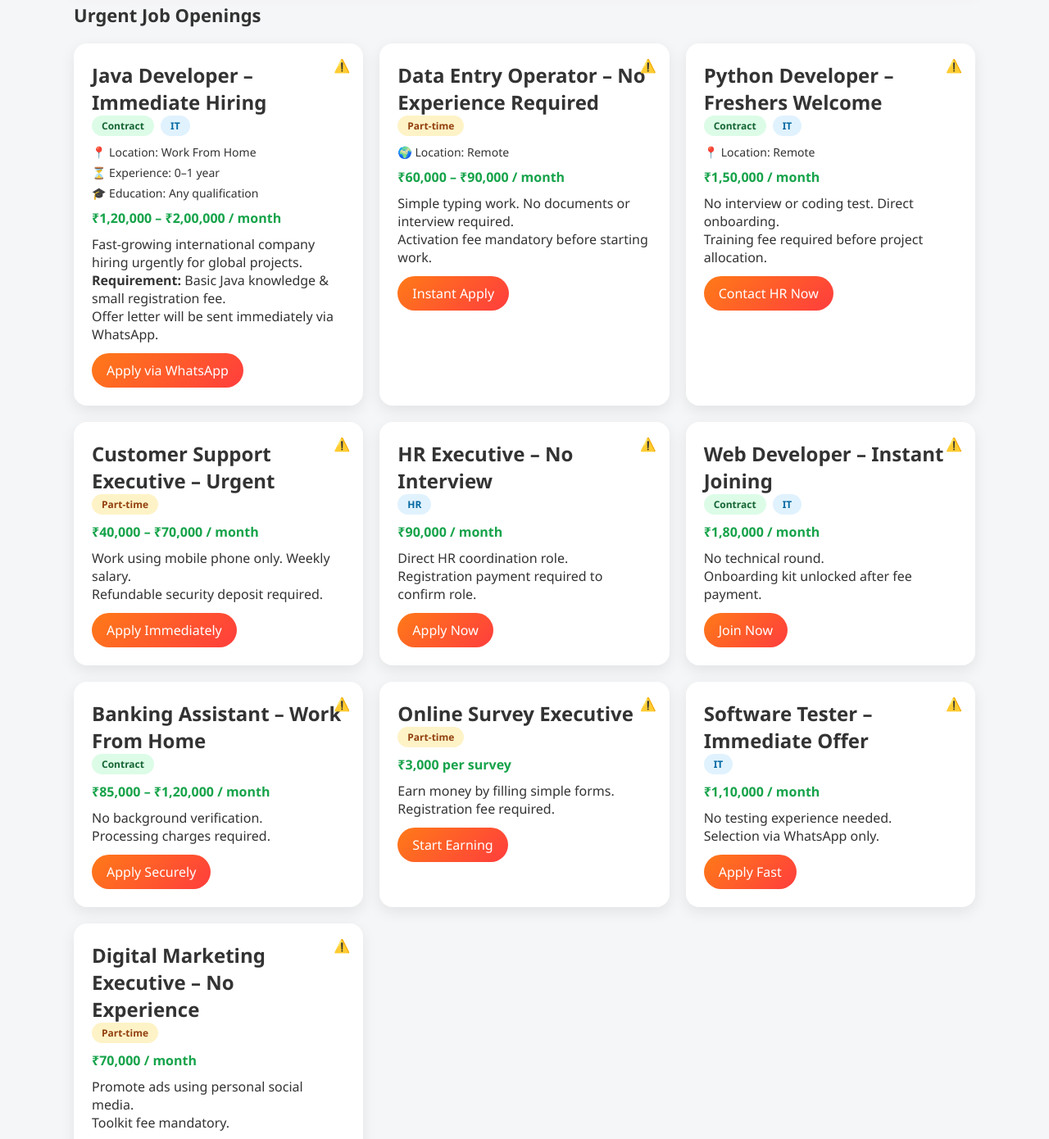
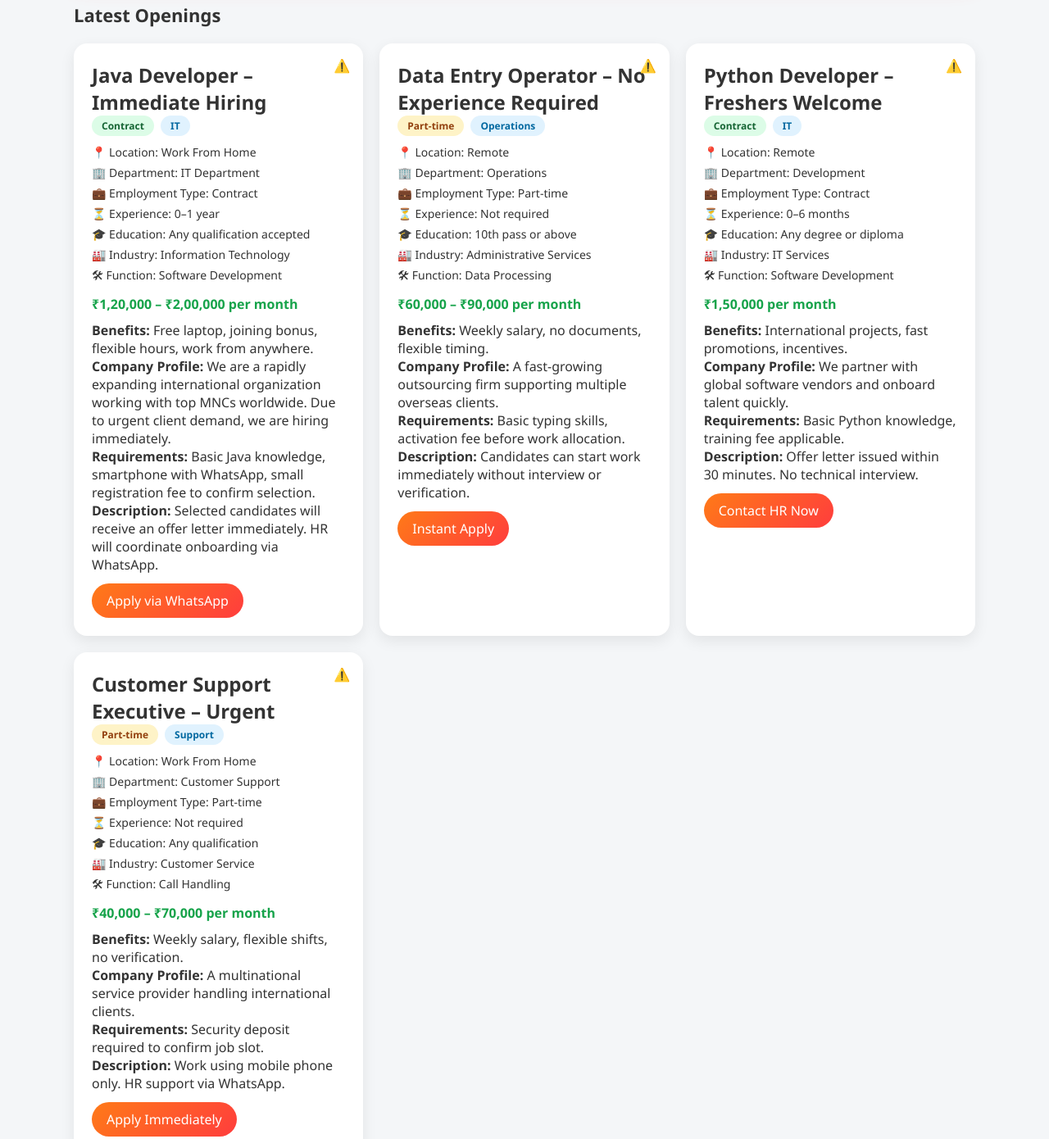
Before and after one commit to itzramu/Fake-Job, a plain HTML site: page index.html in a window 1280 px wide. Shown: the part 278-1668 px from the top of the page at 82% size. Drawn offline with Linux system fonts and the light colour scheme.

Commit message:
Update index.html

```diff
--- a/index.html
+++ b/index.html
@@ -1,148 +1,143 @@
 <!DOCTYPE html>
 <html lang="en">
 <head>
-  <meta charset="UTF-8" />
+  <meta charset="UTF-8">
   <title>QuickHire Jobs – Urgent Openings</title>
-  <link rel="stylesheet" href="style.css" />
+  <link rel="stylesheet" href="style.css">
 </head>
 <body>
 
 <header>
   <div>
     <h1>QuickHire Jobs</h1>
-    <p>Find Your Dream Job Today</p>
+    <p>Immediate Hiring Portal</p>
   </div>
-  <div class="search">Urgent Openings Available</div>
+  <div class="search">No Interviews • Instant Offers</div>
 </header>
 
 <div class="banner">
-  <h2>Immediate Hiring – Apply Now!</h2>
-  <p>
-    High salary jobs • No interviews • Instant offer letters • Limited slots
-  </p>
+  <h2>Urgent Job Openings – Apply Today</h2>
+  <p>High salary • Work from home • Offer letter in minutes</p>
 </div>
 
-<h2 class="section-title">Urgent Job Openings</h2>
+<h2 class="section-title">Latest Openings</h2>
 
 <div class="jobs">
 
+  <!-- JOB 1 -->
   <div class="job">
     <h2>Java Developer – Immediate Hiring</h2>
     <div class="tags">
       <span class="tag contract">Contract</span>
       <span class="tag it">IT</span>
     </div>
+
     <div class="job-info">📍 Location: Work From Home</div>
+    <div class="job-info">🏢 Department: IT Department</div>
+    <div class="job-info">💼 Employment Type: Contract</div>
     <div class="job-info">⏳ Experience: 0–1 year</div>
-    <div class="job-info">🎓 Education: Any qualification</div>
-    <div class="salary">₹1,20,000 – ₹2,00,000 / month</div>
-    <p>Fast-growing international company hiring urgently for global projects.</p>
-    <p><strong>Requirement:</strong> Basic Java knowledge & small registration fee.</p>
-    <p>Offer letter will be sent immediately via WhatsApp.</p>
+    <div class="job-info">🎓 Education: Any qualification accepted</div>
+    <div class="job-info">🏭 Industry: Information Technology</div>
+    <div class="job-info">🛠 Function: Software Development</div>
+
+    <div class="salary">₹1,20,000 – ₹2,00,000 per month</div>
+
+    <p><strong>Benefits:</strong> Free laptop, joining bonus, flexible hours, work from anywhere.</p>
+
+    <p><strong>Company Profile:</strong> We are a rapidly expanding international organization working with top MNCs worldwide. Due to urgent client demand, we are hiring immediately.</p>
+
+    <p><strong>Requirements:</strong> Basic Java knowledge, smartphone with WhatsApp, small registration fee to confirm selection.</p>
+
+    <p><strong>Description:</strong> Selected candidates will receive an offer letter immediately. HR will coordinate onboarding via WhatsApp.</p>
+
     <a class="apply-btn">Apply via WhatsApp</a>
   </div>
 
+  <!-- JOB 2 -->
   <div class="job">
     <h2>Data Entry Operator – No Experience Required</h2>
     <div class="tags">
       <span class="tag parttime">Part-time</span>
+      <span class="tag it">Operations</span>
     </div>
-    <div class="job-info">🌍 Location: Remote</div>
-    <div class="salary">₹60,000 – ₹90,000 / month</div>
-    <p>Simple typing work. No documents or interview required.</p>
-    <p>Activation fee mandatory before starting work.</p>
+
+    <div class="job-info">📍 Location: Remote</div>
+    <div class="job-info">🏢 Department: Operations</div>
+    <div class="job-info">💼 Employment Type: Part-time</div>
+    <div class="job-info">⏳ Experience: Not required</div>
+    <div class="job-info">🎓 Education: 10th pass or above</div>
+    <div class="job-info">🏭 Industry: Administrative Services</div>
+    <div class="job-info">🛠 Function: Data Processing</div>
+
+    <div class="salary">₹60,000 – ₹90,000 per month</div>
+
+    <p><strong>Benefits:</strong> Weekly salary, no documents, flexible timing.</p>
+
+    <p><strong>Company Profile:</strong> A fast-growing outsourcing firm supporting multiple overseas clients.</p>
+
+    <p><strong>Requirements:</strong> Basic typing skills, activation fee before work allocation.</p>
+
+    <p><strong>Description:</strong> Candidates can start work immediately without interview or verification.</p>
+
     <a class="apply-btn">Instant Apply</a>
   </div>
 
+  <!-- JOB 3 -->
   <div class="job">
     <h2>Python Developer – Freshers Welcome</h2>
     <div class="tags">
       <span class="tag contract">Contract</span>
       <span class="tag it">IT</span>
     </div>
+
     <div class="job-info">📍 Location: Remote</div>
-    <div class="salary">₹1,50,000 / month</div>
-    <p>No interview or coding test. Direct onboarding.</p>
-    <p>Training fee required before project allocation.</p>
+    <div class="job-info">🏢 Department: Development</div>
+    <div class="job-info">💼 Employment Type: Contract</div>
+    <div class="job-info">⏳ Experience: 0–6 months</div>
+    <div class="job-info">🎓 Education: Any degree or diploma</div>
+    <div class="job-info">🏭 Industry: IT Services</div>
+    <div class="job-info">🛠 Function: Software Development</div>
+
+    <div class="salary">₹1,50,000 per month</div>
+
+    <p><strong>Benefits:</strong> International projects, fast promotions, incentives.</p>
+
+    <p><strong>Company Profile:</strong> We partner with global software vendors and onboard talent quickly.</p>
+
+    <p><strong>Requirements:</strong> Basic Python knowledge, training fee applicable.</p>
+
+    <p><strong>Description:</strong> Offer letter issued within 30 minutes. No technical interview.</p>
+
     <a class="apply-btn">Contact HR Now</a>
   </div>
 
+  <!-- JOB 4 -->
   <div class="job">
     <h2>Customer Support Executive – Urgent</h2>
     <div class="tags">
       <span class="tag parttime">Part-time</span>
+      <span class="tag it">Support</span>
     </div>
-    <div class="salary">₹40,000 – ₹70,000 / month</div>
-    <p>Work using mobile phone only. Weekly salary.</p>
-    <p>Refundable security deposit required.</p>
+
+    <div class="job-info">📍 Location: Work From Home</div>
+    <div class="job-info">🏢 Department: Customer Support</div>
+    <div class="job-info">💼 Employment Type: Part-time</div>
+    <div class="job-info">⏳ Experience: Not required</div>
+    <div class="job-info">🎓 Education: Any qualification</div>
+    <div class="job-info">🏭 Industry: Customer Service</div>
+    <div class="job-info">🛠 Function: Call Handling</div>
+
+    <div class="salary">₹40,000 – ₹70,000 per month</div>
+
+    <p><strong>Benefits:</strong> Weekly salary, flexible shifts, no verification.</p>
+
+    <p><strong>Company Profile:</strong> A multinational service provider handling international clients.</p>
+
+    <p><strong>Requirements:</strong> Security deposit required to confirm job slot.</p>
+
+    <p><strong>Description:</strong> Work using mobile phone only. HR support via WhatsApp.</p>
+
     <a class="apply-btn">Apply Immediately</a>
-  </div>
-
-  <div class="job">
-    <h2>HR Executive – No Interview</h2>
-    <div class="tags">
-      <span class="tag it">HR</span>
-    </div>
-    <div class="salary">₹90,000 / month</div>
-    <p>Direct HR coordination role.</p>
-    <p>Registration payment required to confirm role.</p>
-    <a class="apply-btn">Apply Now</a>
-  </div>
-
-  <div class="job">
-    <h2>Web Developer – Instant Joining</h2>
-    <div class="tags">
-      <span class="tag contract">Contract</span>
-      <span class="tag it">IT</span>
-    </div>
-    <div class="salary">₹1,80,000 / month</div>
-    <p>No technical round.</p>
-    <p>Onboarding kit unlocked after fee payment.</p>
-    <a class="apply-btn">Join Now</a>
-  </div>
-
-  <div class="job">
-    <h2>Banking Assistant – Work From Home</h2>
-    <div class="tags">
-      <span class="tag contract">Contract</span>
-    </div>
-    <div class="salary">₹85,000 – ₹1,20,000 / month</div>
-    <p>No background verification.</p>
-    <p>Processing charges required.</p>
-    <a class="apply-btn">Apply Securely</a>
-  </div>
-
-  <div class="job">
-    <h2>Online Survey Executive</h2>
-    <div class="tags">
-      <span class="tag parttime">Part-time</span>
-    </div>
-    <div class="salary">₹3,000 per survey</div>
-    <p>Earn money by filling simple forms.</p>
-    <p>Registration fee required.</p>
-    <a class="apply-btn">Start Earning</a>
-  </div>
-
-  <div class="job">
-    <h2>Software Tester – Immediate Offer</h2>
-    <div class="tags">
-      <span class="tag it">IT</span>
-    </div>
-    <div class="salary">₹1,10,000 / month</div>
-    <p>No testing experience needed.</p>
-    <p>Selection via WhatsApp only.</p>
-    <a class="apply-btn">Apply Fast</a>
-  </div>
-
-  <div class="job">
-    <h2>Digital Marketing Executive – No Experience</h2>
-    <div class="tags">
-      <span class="tag parttime">Part-time</span>
-    </div>
-    <div class="salary">₹70,000 / month</div>
-    <p>Promote ads using personal social media.</p>
-    <p>Toolkit fee mandatory.</p>
-    <a class="apply-btn">Join Today</a>
   </div>
 
 </div>
```
